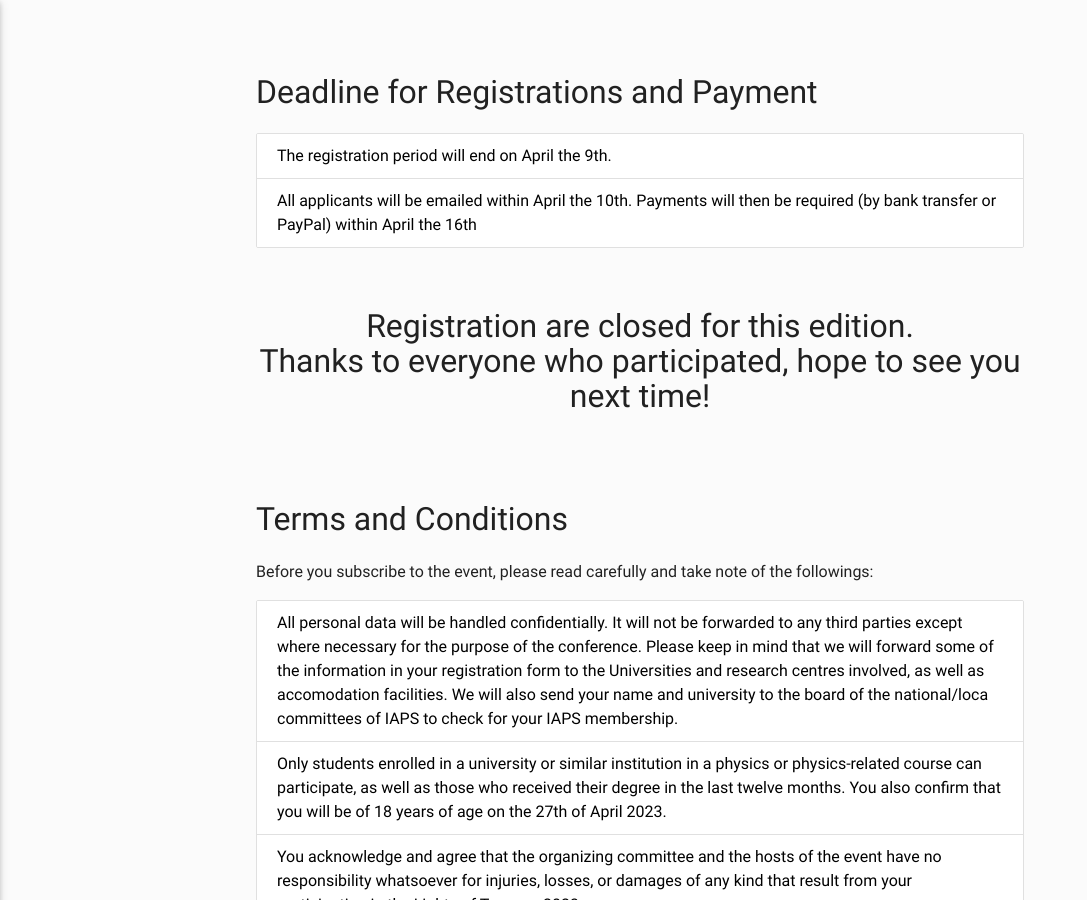
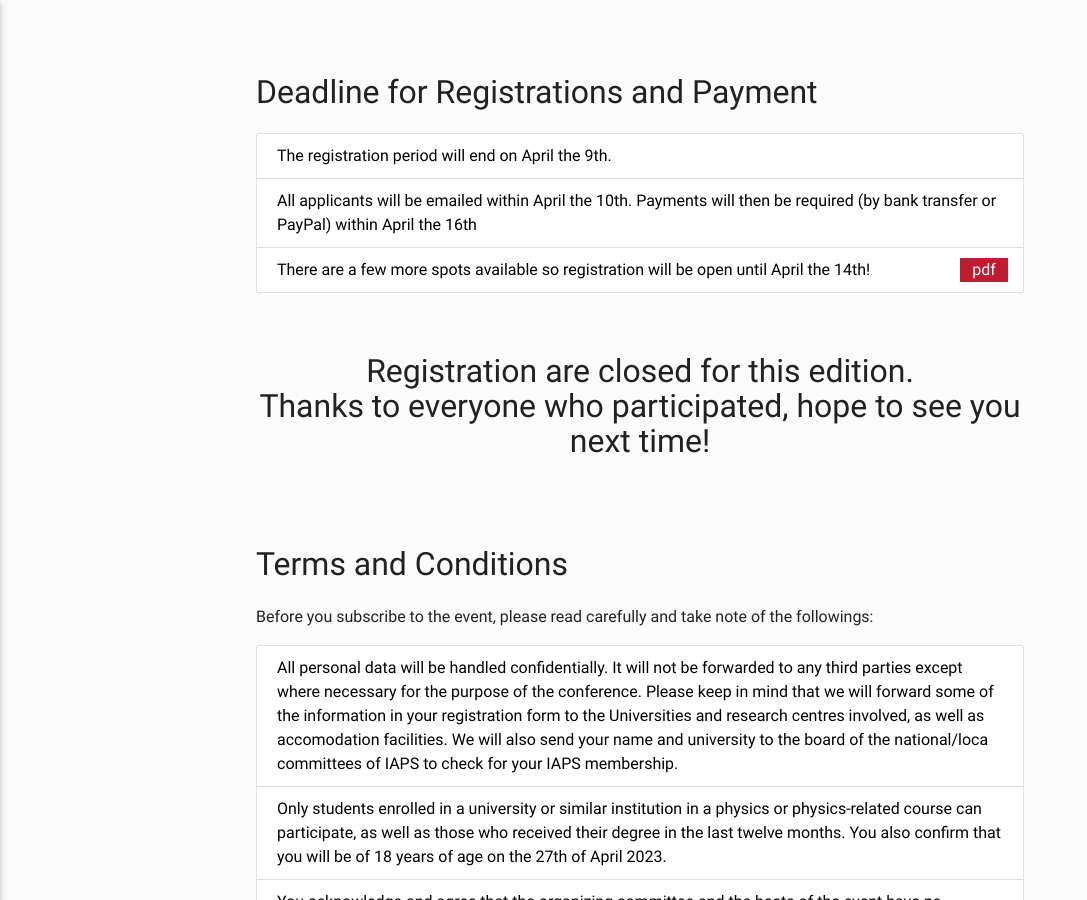
Before and after one commit to ai-sf/lot23, a Jekyll site: the page built from registration.html, in a window 1280 px wide and 900 px high, scrolled down 1096 px. Shown: the whole window, without its empty margins (0-1087 px from the left). Built offline with Jekyll 4.4.1, drawn with Linux system fonts in a browser that asks for light colours; nearby versions of some CDN libraries.

Commit message:
Update registration.yml

```diff
--- a/_data/registration.yml
+++ b/_data/registration.yml
@@ -48,3 +48,4 @@
       url: "#!"
     - text: "All applicants will be emailed within April the 10th. Payments will then be required (by bank transfer or PayPal) within April the 16th"
       url: "#!"
+    - text: "There are a few more spots available so registration will be open until April the 14th!"
```
